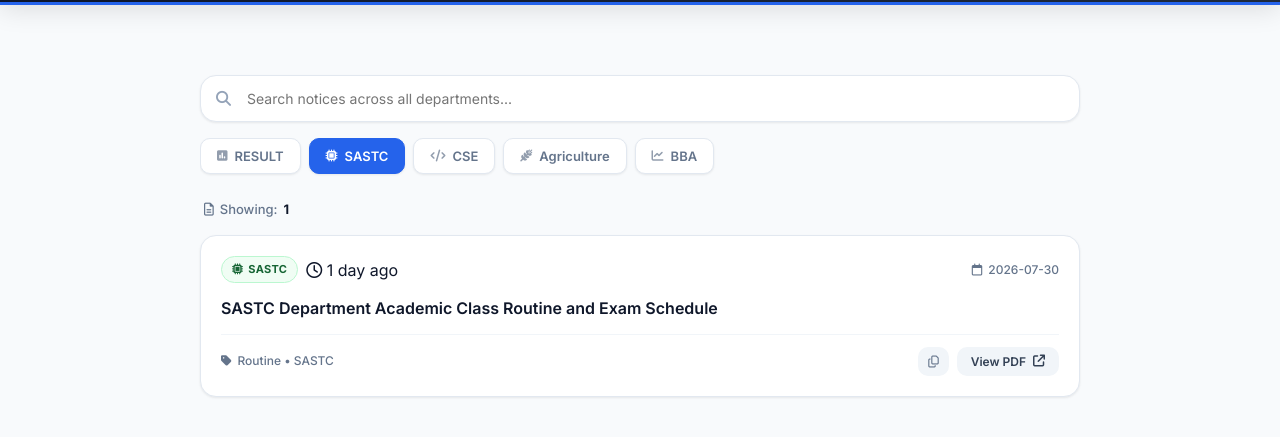
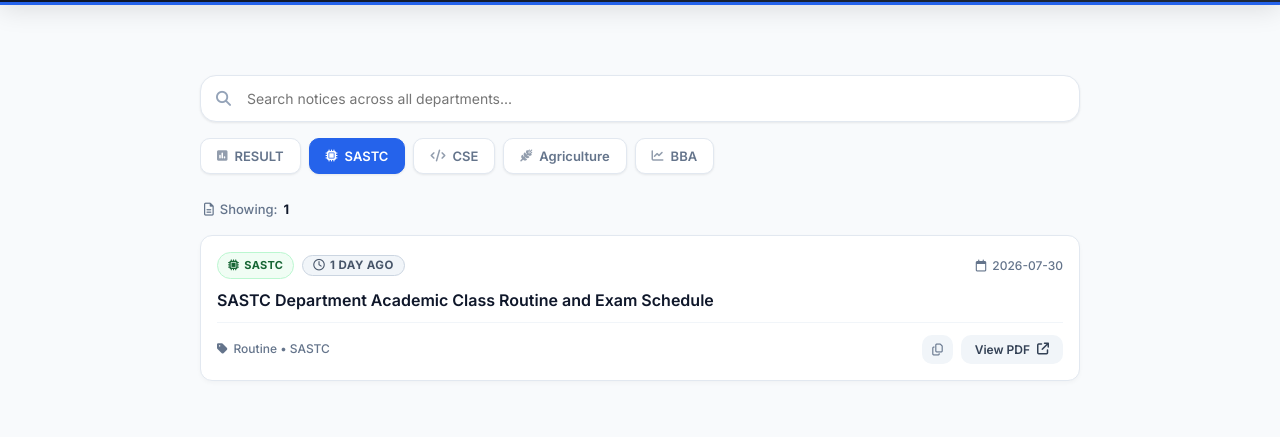
Before and after one commit to sawon-21/sastc_notice, a plain HTML site: page index.html in a window 1280 px wide. Shown: the part 99-536 px from the top of the page. Drawn offline with Linux system fonts and the light colour scheme; no server answers.

Commit message:
Update style.css

```diff
--- a/style.css
+++ b/style.css
@@ -39,6 +39,7 @@ input, textarea {
   user-select: text;
 }
 
+/* Header Section */
 header {
   background: linear-gradient(135deg, #0b1329 0%, #1e293b 100%);
   color: #ffffff;
@@ -147,6 +148,7 @@ header {
   box-shadow: 0 6px 16px rgba(37, 99, 235, 0.4);
 }
 
+/* Layout Container */
 .container {
   max-width: 920px;
   margin: 0 auto;
@@ -168,6 +170,7 @@ header {
   box-shadow: var(--shadow-sm);
 }
 
+/* Controls & Search */
 .controls {
   margin-bottom: 16px;
 }
@@ -220,6 +223,7 @@ header {
   color: var(--text-main);
 }
 
+/* Department Tabs */
 .dept-tabs {
   display: flex;
   gap: 8px;
@@ -282,6 +286,7 @@ header {
   color: var(--primary);
 }
 
+/* Stats Bar */
 .stats-bar {
   display: flex;
   align-items: center;
@@ -312,35 +317,37 @@ header {
   gap: 14px;
 }
 
+/* Card Component & Background Highlights */
 .card {
-  background: var(--card-bg);
+  background-color: var(--card-bg);
   border: 1px solid var(--border);
-  border-radius: var(--radius-lg);
-  padding: 20px;
+  border-radius: 12px;
+  padding: 16px;
+  margin-bottom: 14px;
+  box-shadow: 0 2px 4px rgba(0, 0, 0, 0.03);
+  transition: transform 0.2s ease, box-shadow 0.2s ease, border-color 0.2s ease;
   display: flex;
   flex-direction: column;
-  gap: 14px;
-  box-shadow: var(--shadow-sm);
-  transition: all 0.2s cubic-bezier(0.4, 0, 0.2, 1);
-}
-
-.card.card-new {
-  background-color: #f0f9ff;
-  border-color: #bae6fd;
+  gap: 10px;
 }
 
 .card:hover {
-  border-color: #cbd5e1;
   transform: translateY(-2px);
   box-shadow: var(--shadow-hover);
 }
 
+/* Unseen/Fresh Card Highlight */
+.card.card-new {
+  border-left: 4px solid #ef4444;
+  background-color: #fff8f8;
+}
+
 .card-header {
   display: flex;
+  justify-content: space-between;
   align-items: center;
-  justify-content: space-between;
+  flex-wrap: wrap;
   gap: 8px;
-  flex-wrap: wrap;
 }
 
 .badges {
@@ -350,6 +357,7 @@ header {
   flex-wrap: wrap;
 }
 
+/* Department Badge Styles */
 .badge-dept {
   font-size: 11px;
   font-weight: 700;
@@ -369,19 +377,36 @@ header {
 .badge-dept.RESULT { background: #fdf2f8; color: #be185d; border: 1px solid #fbcfe8; }
 .badge-dept.GENERAL { background: #f1f5f9; color: #475569; border: 1px solid #cbd5e1; }
 
-.badge-new {
-  background: #fef2f2;
-  color: #dc2626;
-  border: 1px solid #fecaca;
-  font-size: 10px;
-  font-weight: 700;
-  padding: 3px 8px;
-  border-radius: 20px;
+/* Tag Badges Logic Styling */
+.badge-tag {
   display: inline-flex;
   align-items: center;
-  gap: 4px;
+  gap: 5px;
+  padding: 4px 10px;
+  font-size: 0.72rem;
+  font-weight: 700;
+  border-radius: 20px;
+  letter-spacing: 0.4px;
+  text-transform: uppercase;
+  line-height: 1;
 }
 
+/* NEW Tag (< 24 hours) */
+.badge-tag.tag-new, .badge-new {
+  background-color: #ef4444;
+  color: #ffffff;
+  box-shadow: 0 2px 6px rgba(239, 68, 68, 0.3);
+  border: none;
+}
+
+/* Relative Time Tag (1 to 3 days ago) */
+.badge-tag.tag-recent {
+  background-color: #f1f5f9;
+  color: #475569;
+  border: 1px solid #cbd5e1;
+}
+
+/* Date Indicator */
 .date {
   font-size: 12px;
   color: var(--text-muted);
@@ -391,6 +416,7 @@ header {
   gap: 6px;
 }
 
+/* Notice Titles & Links */
 .notice-title {
   font-size: 16px;
   font-weight: 600;
@@ -406,6 +432,7 @@ header {
   color: var(--primary);
 }
 
+/* Card Footer & Action Buttons */
 .card-footer {
   display: flex;
   align-items: center;
@@ -469,6 +496,7 @@ header {
   color: #0f172a;
 }
 
+/* Empty State & Loader */
 .state-box {
   text-align: center;
   padding: 48px 20px;
@@ -642,6 +670,7 @@ header {
   opacity: 1;
 }
 
+/* Mobile Responsive Tweaks */
 @media (max-width: 640px) {
   .header-content {
     align-items: flex-start;
```
